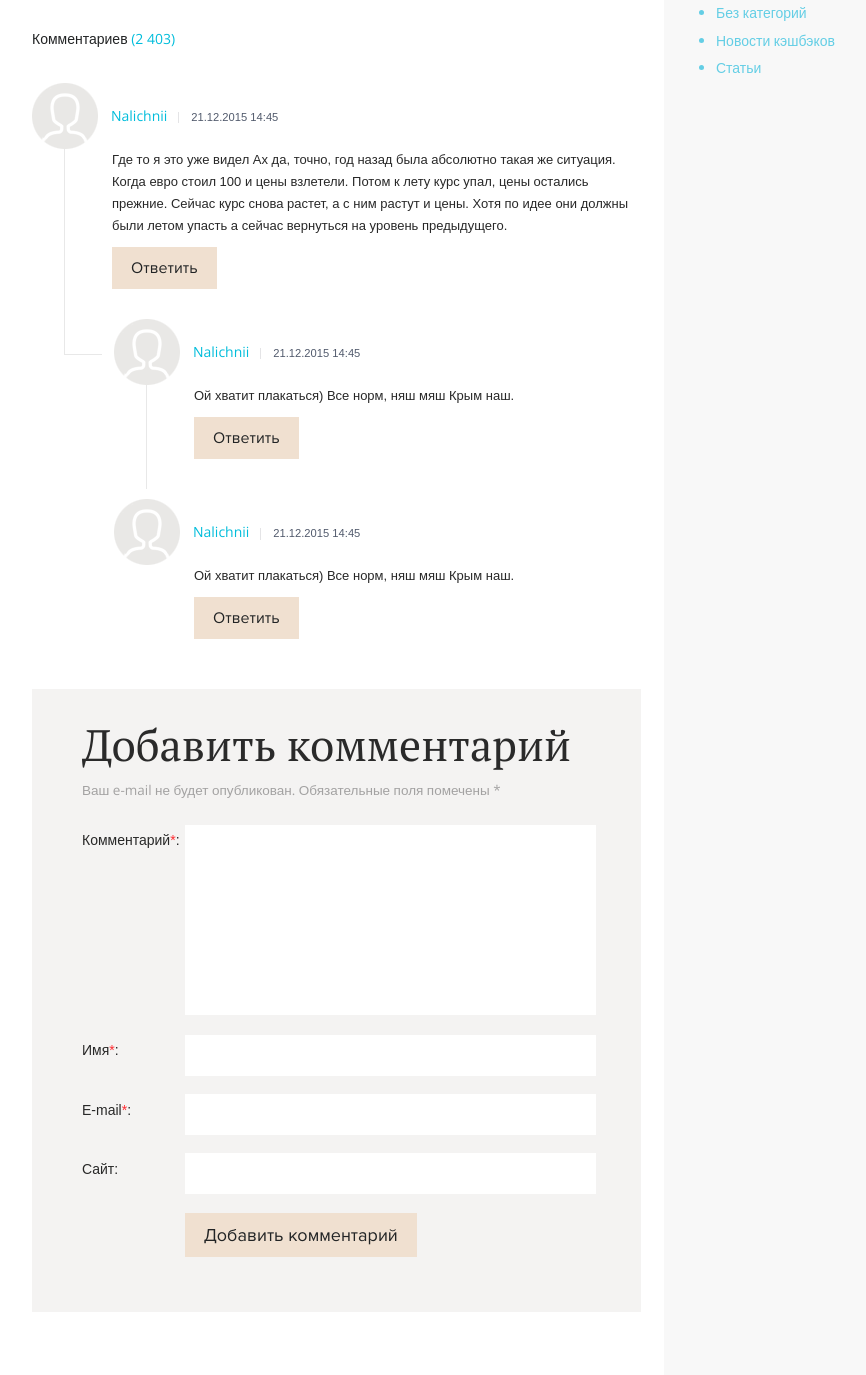
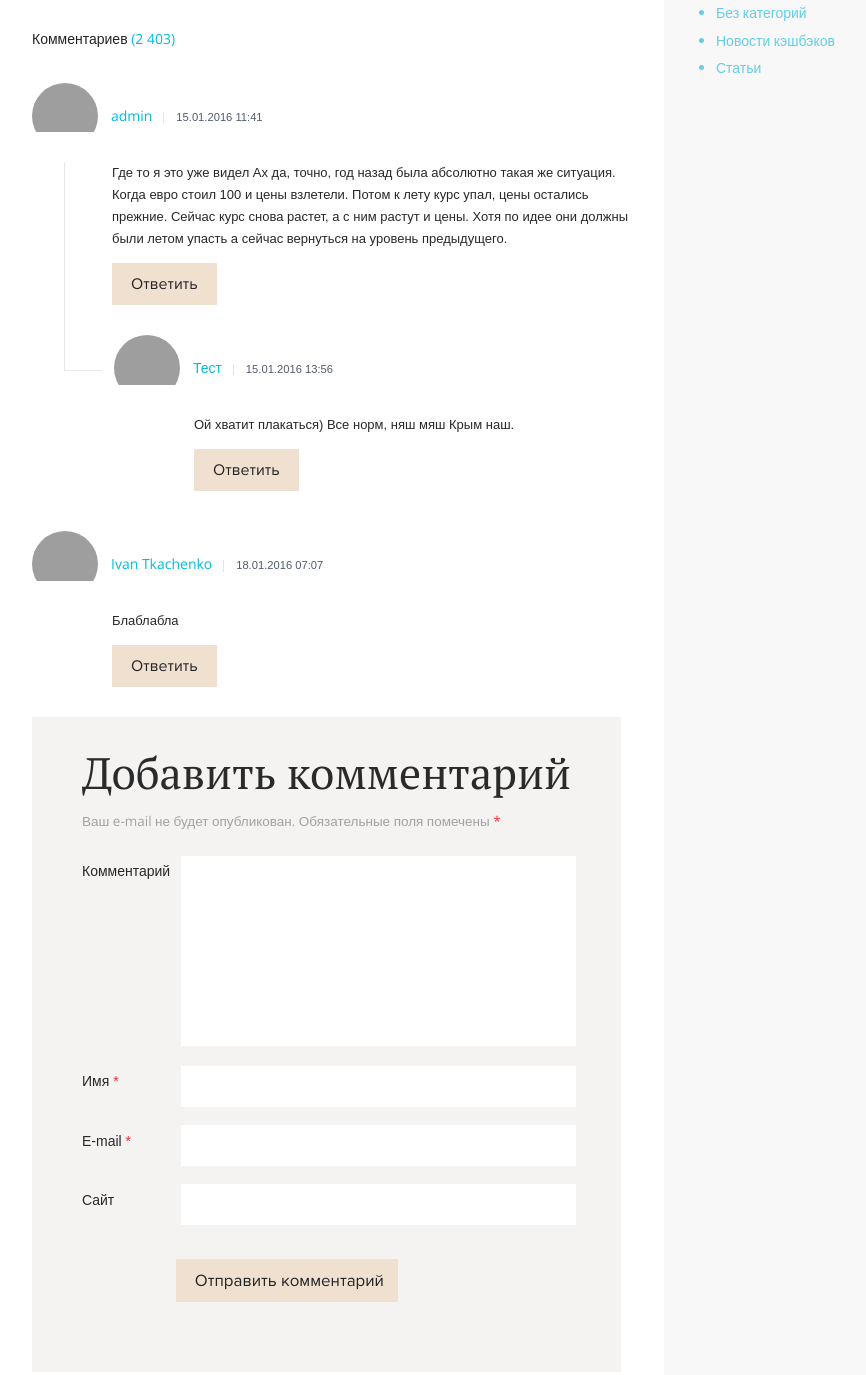
Before and after one commit to kkambucha/kopikot, a website: page src/post.html in a window 1280 px wide. Shown: the part 872-2247 px from the top of the page, without its empty margins (148-1014 px from the left). Drawn offline with nearby package versions, Linux system fonts and the light colour scheme; files that its build step writes are made by us from their sources; grey boxes are pictures that could not be loaded; files whose address does not match are found by name; a web font is replaced by a local one.

Commit message:
add WP styles Form and Comments

```diff
--- a/src/css/partials/media.scss
+++ b/src/css/partials/media.scss
@@ -32,17 +32,21 @@
 	.b-comments__content { padding-left: 43px; }
 	.b-comments__item--has-answer .b-comments__content { background-position: 17px 70px; }
 	.b-comments__text { padding-top: 3px; }
-	.b-comments__item--has-answer .b-comments__item:nth-child(3) { background-position: 17px top; padding-top: 17px; }
-	.b-comments__item--has-answer .b-comments__item { padding-left: 56px; }
+	.b-comments__item--has-answer .b-comments__item:nth-child(3), .b-comments .children { background-position: 17px top; padding-top: 17px; }
+	.b-comments__item--has-answer .b-comments__item, .b-comments .children .b-comments__item { padding-left: 56px; }
 	.b-form { padding: 30px 30px 45px 30px !important; margin-right: 30px; }
-	.b-form__header { font-size: 2.72em !important; }
-	.b-form__text { width: 60%; font-size: 1.3em; margin: 1em 0 0.5em 0; line-height: 1.6em; }
+	.b-form__header, .b-form .comment-reply-title { font-size: 2.72em !important; }
+	.b-form__text, .b-form .comment-notes { width: 60%; font-size: 1.3em; margin: 1em 0 0.5em 0; line-height: 1.6em; }
 	.b-form__elements, .b-form__row, .b-form__label, .b-form__input { display: block; }
-	.b-form__button { padding-left: 0; margin: 2em 0 0 0; }
+	.b-form .comment-form-comment, .b-form .comment-form-author, .b-form .comment-form-email, .b-form .comment-form-url, .b-form .comment-form p label, .b-form .comment-form p input { display: block; }
+	.b-form .comment-form p label { width: auto; }
+	.b-form__button, .b-form p.form-submit { padding-left: 0; margin: 2em 0 0 0; }
 	.b-post__comments { padding-right: 30px; }
 	.l-rightcol { padding-left: 30px; padding-right: 30px; }
 	.b-post__text { margin-bottom: 24px; }
 	.b-aside-menu__list, .b-aside-menu ul { margin-left: -20px; }
+	.b-form p.form-submit input {  }
+	.b-form .comment-notes { width: auto; }
 }
 
 /* ----------------------------- MOBILE --------------------------- */
@@ -61,6 +65,7 @@
 	.b-faces__wrapper, .b-faces__row, .b-faces__img { display: block; }
 	.b-faces { margin-bottom: 0; margin-top: 5px; }
 	.b-form__button { font-size: 0.8em; }
+	.b-form p.form-submit input { font-size: 1em; }
 }
 /* ----------------------------- DESKTOP --------------------------- */
 @media screen and (max-width:1000px) {
--- a/src/css/partials/style.scss
+++ b/src/css/partials/style.scss
@@ -154,6 +154,8 @@ header{ @include clearfix(); font-family: $opensans; padding: 30px 0 0 0; backgr
 }
 .b-post { font-family: $opensans; border-bottom: 1px solid #f3f3f3; padding-bottom: 46px; padding-top: 35px;
     &__head { font-family: $ptserif; color: #2a2a2a; font-size: 4.4em; font-weight: $regular; margin: 0 0 22px 0; }
+    &__head a { color: #2a2a2a; text-decoration: none; }
+    &__head a:hover {  }
     &__info { margin-bottom: 24px; }
     &__comments-count { display: inline-block; font-size: 1.1em; font-weight: $bold; color: #515a6c; }
     &__comments-count:after { content: ' '; display: inline-block; width: 61px; border-top: 1px solid #cdccd2; line-height: 0.3em; height: 0.3em; margin-right: 6px; margin-left: 8px; }
@@ -193,13 +195,20 @@ header{ @include clearfix(); font-family: $opensans; padding: 30px 0 0 0; backgr
     &__item {  }
     &__item--has-answer {  }
     &__header { font-size: 1.4em; line-height: 66px; }
-    &__ava { display: inline-block; width: 66px; height: 66px; border-radius: 50%; float: left; margin-right: 3px; }
+    &__ava { display: inline-block; width: 66px; height: 66px; border-radius: 50%; float: left; margin-right: 3px; overflow: hidden; }
     &__ava img { width: 100%; height: auto; }
     &__author { font-family: $opensans; font-weight: $light; color: #00bddb; text-decoration: none; display: inline-block; margin: 0 7px 0 10px; }
     &__author:hover { text-decoration: underline; }
     &__date { display: inline-block; border-left: 1px solid #e4e4e6; padding-left: 12px; color: #515a6c; font-size: 0.8em; line-height: 1em; }
     &__text { color: #282828; font-size: 1.3em; line-height: 1.7em; margin-bottom: 10px; }
     &__content { padding-left: 80px; padding-bottom: 30px; }
+    .children { padding: 0; background: transparent url('../img/under-comment-back.png') 32px top no-repeat; margin: 0 0 10px 0;
+        .b-comments__content { background:transparent url('../img/comment-back.png') 32px 70px repeat-y; }
+        .b-comments__item { padding-left: 82px; margin-bottom: 10px; }
+        .b-comments__item:last-child .b-comments__content { background: none; }
+    }
+    .comment-reply-link { background: #f0e0d0; color: #222425; font-size: 1.6em; font-family: $prx-reg; text-align: center; text-decoration: none; padding: 11px 19px; display: inline-block; border: 0; transition: $transition; }
+    .comment-reply-link:hover { background: #faede1; }
 }
 .b-comments__item--has-answer {
     .b-comments__content { background:transparent url('../img/comment-back.png') 32px 70px repeat-y; }
@@ -208,18 +217,22 @@ header{ @include clearfix(); font-family: $opensans; padding: 30px 0 0 0; backgr
     .b-comments__item:last-child .b-comments__content { background: none; }
 }
 .b-form { background: #f4f3f2;     padding: 36px 45px 45px 50px; margin-right: 23px; margin-bottom: 72px;
-    &__form {  }
-    &__header { font-family: $ptserif; font-size: 4.4em; color: #2a2a2a; font-weight: $regular; margin: 0; line-height: 0.9em; }
-    &__text { color: #a3a2a2; font-size: 1.35em; margin: 1.2em 0 1.2em 0; font-family: $opensans; }
+    &__form, & .comment-form {  }
+    &__header, & .comment-reply-title { font-family: $ptserif; font-size: 4.4em; color: #2a2a2a; font-weight: $regular; margin: 0; line-height: 0.9em; }
+    &__text, & .comment-notes { color: #a3a2a2; font-size: 1.35em; margin: 1.2em 0 1.2em 0; font-family: $opensans; }
     &__elements { display: table; width: 100%; }
-    &__row { display: table-row; }
-    &__label { display: table-cell; vertical-align: top; color: #282828; font-size: 1.4em; width: 20%; padding-top: 1.2em; padding-right: 5px; }
-    &__input { display: table-cell; }
-    &__input input, &__input textarea { width: 100%; border: 0; font-size: 1.3em; padding: 1em; margin: 0.7em 0; }
-    &__input textarea { resize: none; height: 190px; }
-    &__button { padding-left: 20%; margin: 1em 0; }
-    .error { font-size: 1.3em; margin-bottom: 0.5em; display: block; color: #ff2d33; }
-    input.error, textarea.error { border: 1px solid #ff2d33; color: #282828; }
+    &__row, & .comment-form-comment, & .comment-form-author, & .comment-form-email, & .comment-form-url { display: table-row; }
+    &__label, .comment-form p label { display: table-cell; vertical-align: top; color: #282828; font-size: 1.4em; width: 20%; padding-top: 1.2em; padding-right: 5px; }
+    &__input, .comment-form p input { display: table-cell; }
+    &__input input, &__input textarea, .comment-form p input, .comment-form p textarea { width: 100%; border: 0; font-size: 1.3em; padding: 1em; margin: 0.7em 0; }
+    &__input textarea, .comment-form p textarea { resize: none; height: 190px; }
+    &__button, & p.form-submit { padding-left: 20%; margin: 1em 0; display: inline-block; }
+    & p.form-submit { font-size: 1.3em; }
+    & p.form-submit input { margin-left: -5px; padding: 11px 19px; }
+    label.error { font-size: 1.3em; margin-bottom: 0.5em !important; display: block !important; color: #ff2d33 !important; width: auto !important; }
+    input.error, textarea.error, & p.form-submit input.error, & p.form-submit textarea.error { border: 1px solid #ff2d33 !important; color: #282828 !important; }
+    .submit { font-size: 1.8em; font-family: $prx-reg; text-decoration: none; text-align: center; padding: 11px 19px; display: inline-block; transition: $transition; border: 0; background: #f0e0d0; color: #222425; }
+    .submit:hover { background: #faede1; }
 }
 .pagination { display: block; margin: 30px 0; font-size: 1.8em; font-family: $opensans;
     .page-numbers { text-decoration: none; display: inline-block; margin-right: 0.3em; color: #00bddb; }
@@ -234,7 +247,7 @@ header{ @include clearfix(); font-family: $opensans; padding: 30px 0 0 0; backgr
 /*-----------------------------------HELPERS----------------------------------*/
 .bordered { border:1px solid red; }
 .h-background { background: #fff; }
-.red { color: #ff2c32; }
+.red, .required { color: #ff2c32; }
 
 /*
 fonts
--- a/src/js/partials/app.js
+++ b/src/js/partials/app.js
@@ -41,8 +41,8 @@ $(document).ready(function(){
 	}, "Пожалуйста, введите корректный email.");
 
 
-	if($('#post-form').length > 0){
-		$('#post-form').validate({
+	if($('#commentform').length > 0){
+		$('#commentform').validate({
 			lang: 'ru',
 			invalidHandler: function(event, validator) {
 		    // 'this' refers to the form
--- a/src/post.html
+++ b/src/post.html
@@ -37,7 +37,9 @@
 					</div>
 				</div>
 
-				<div class="b-comments">
+				//= template/comments.html
+
+				<!--div class="b-comments" style="background: pink;">
 					<div class="b-comments__item b-comments__item--has-answer">
 
 						<div class="b-comments__header">
@@ -93,45 +95,8 @@
 						</div>
 
 					</div>
-				</div>
+				</div-->
 
-				<div class="b-form">
-					<form action="#" method="POST" class="b-form__form" id="post-form">
-						<h5 class="b-form__header">Добавить комментарий</h5>
-						<p class="b-form__text">Ваш e-mail не будет опубликован. Обязательные поля помечены *</p>
-
-						<div class="b-form__elements">
-							<div class="b-form__row">
-								<label for="comment_text" class="b-form__label">Комментарий<span class="red">*</span>:</label>
-								<div class="b-form__input">
-									<textarea name="comment_text" id="" cols="30" rows="10" required></textarea>
-								</div>
-							</div>
-							<div class="b-form__row">
-								<label for="name" class="b-form__label">Имя<span class="red">*</span>:</label>
-								<div class="b-form__input">
-									<input type="text" name="name" required>
-								</div>
-							</div>
-							<div class="b-form__row">
-								<label for="email" class="b-form__label">E-mail<span class="red">*</span>:</label>
-								<div class="b-form__input">
-									<input type="text" name="email" required>
-								</div>
-							</div>
-							<div class="b-form__row">
-								<label for="site" class="b-form__label">Сайт:</label>
-								<div class="b-form__input">
-									<input type="text" name="site">
-								</div>
-							</div>
-						</div>
-
-						<div class="b-form__button">
-							<input type="submit" class="btn btn--form" value="Добавить комментарий" title="Добавить комментарий">
-						</div>
-					</form>
-				</div>
 
 			</div>
 
--- /dev/null
+++ b/src/template/comments.html
@@ -0,0 +1,83 @@
+<div id="comments" class="comments b-comments">
+
+        <!-- heads up: starting < for the html tag (li or div) in the next line: -->
+    <div class="b-comments__item b-comments__item--has-answer parent" id="comment-2">
+
+        <div class="b-comments__header">
+            <div class="b-comments__ava">
+                <img alt="" src="http://2.gravatar.com/avatar/8735383c6f1d7aec3e3f441314ffad41?s=96&amp;d=mm&amp;r=g" srcset="http://2.gravatar.com/avatar/8735383c6f1d7aec3e3f441314ffad41?s=96&amp;d=mm&amp;r=g 2x" class="avatar avatar-96 photo" height="96" width="96">
+            </div>
+            <a href="#" title="admin" class="b-comments__author">admin</a>
+            <div class="b-comments__date">15.01.2016 11:41</div>
+        </div>
+
+        <div class="b-comments__content">
+            <div class="b-comments__text">
+                <p>Где то я это уже видел Ах да, точно, год назад была абсолютно такая же ситуация. Когда евро стоил 100 и цены взлетели. Потом к лету курс упал, цены остались прежние. Сейчас курс снова растет, а с ним растут и цены. Хотя по идее они должны были летом упасть а сейчас вернуться на уровень предыдущего.</p>
+            </div>
+
+            <a rel="nofollow" class="comment-reply-link" href="http://192.168.1.24:8080/?p=8&amp;replytocom=2#respond" onclick="return addComment.moveForm( &quot;div-comment-2&quot;, &quot;2&quot;, &quot;respond&quot;, &quot;8&quot; )" aria-label="Комментарий к записи admin">Ответить</a>
+        </div>
+
+    </div>
+    <ul class="children">
+
+        <!-- heads up: starting < for the html tag (li or div) in the next line: -->
+        <div class="b-comments__item" id="comment-3">
+
+            <div class="b-comments__header">
+                <div class="b-comments__ava">
+                    <img alt="" src="http://0.gravatar.com/avatar/35b5041e43eea9c2163f635ad715ea55?s=96&amp;d=mm&amp;r=g" srcset="http://0.gravatar.com/avatar/35b5041e43eea9c2163f635ad715ea55?s=96&amp;d=mm&amp;r=g 2x" class="avatar avatar-96 photo" height="96" width="96">
+                </div>
+                <a href="#" title="Тест" class="b-comments__author">Тест</a>
+                <div class="b-comments__date">15.01.2016 13:56</div>
+            </div>
+
+            <div class="b-comments__content">
+                <div class="b-comments__text">
+                    <p>Ой хватит плакаться) Все норм, няш мяш Крым наш.</p>
+                </div>
+
+                <a rel="nofollow" class="comment-reply-link" href="http://192.168.1.24:8080/?p=8&amp;replytocom=3#respond" onclick="return addComment.moveForm( &quot;div-comment-3&quot;, &quot;3&quot;, &quot;respond&quot;, &quot;8&quot; )" aria-label="Комментарий к записи Тест">Ответить</a>
+            </div>
+
+        </div>
+        <!-- #comment-## -->
+    </ul><!-- .children -->
+    <!-- #comment-## -->
+
+        <!-- heads up: starting < for the html tag (li or div) in the next line: -->
+    <div class="b-comments__item" id="comment-4">
+
+        <div class="b-comments__header">
+            <div class="b-comments__ava">
+                <img alt="" src="http://2.gravatar.com/avatar/2ec1854803175c18af1c50953faed1eb?s=96&amp;d=mm&amp;r=g" srcset="http://2.gravatar.com/avatar/2ec1854803175c18af1c50953faed1eb?s=96&amp;d=mm&amp;r=g 2x" class="avatar avatar-96 photo" height="96" width="96">
+            </div>
+            <a href="#" title="Ivan Tkachenko" class="b-comments__author">Ivan Tkachenko</a>
+            <div class="b-comments__date">18.01.2016 07:07</div>
+        </div>
+
+        <div class="b-comments__content">
+            <div class="b-comments__text">
+                <p>Блаблабла</p>
+            </div>
+            <a rel="nofollow" class="comment-reply-link" href="http://192.168.1.24:8080/?p=8&amp;replytocom=4#respond" onclick="return addComment.moveForm( &quot;div-comment-4&quot;, &quot;4&quot;, &quot;respond&quot;, &quot;8&quot; )" aria-label="Комментарий к записи Ivan Tkachenko">Ответить</a>
+        </div>
+
+    </div>
+    <!-- #comment-## -->
+
+
+    <div class="b-form">
+    					<div id="respond" class="comment-respond">
+    			<h3 id="reply-title" class="comment-reply-title">Добавить комментарий <small><a rel="nofollow" id="cancel-comment-reply-link" href="/?p=8#respond" style="display:none;">Отменить ответ</a></small></h3>				<form action="http://192.168.1.24:8080/wp-comments-post.php" method="post" id="commentform" class="comment-form" novalidate="novalidate">
+    					<p class="comment-notes"><span id="email-notes">Ваш e-mail не будет опубликован.</span> Обязательные поля помечены <span class="required" aria-required="true">*</span></p><p class="comment-form-comment"><label for="comment">Комментарий</label> <textarea id="comment" name="comment" cols="45" rows="8" aria-required="true" required="required"></textarea></p><p class="comment-form-author"><label for="author">Имя <span class="required" aria-required="true">*</span></label> <input id="author" name="author" type="text" value="" size="30" aria-required="true" required="required"></p>
+    <p class="comment-form-email"><label for="email">E-mail <span class="required" aria-required="true">*</span></label> <input id="email" name="email" type="text" value="" size="30" aria-describedby="email-notes" aria-required="true" required="required"></p>
+    <p class="comment-form-url"><label for="url">Сайт</label> <input id="url" name="url" type="text" value="" size="30"></p>
+    <p class="form-submit"><input name="submit" type="submit" id="submit" class="submit" value="Отправить комментарий"> <input type="hidden" name="comment_post_ID" value="8" id="comment_post_ID">
+    <input type="hidden" name="comment_parent" id="comment_parent" value="0">
+    </p>				</form>
+    					</div><!-- #respond -->
+    		</div>
+
+</div>
```
Also changed, not shown: src/index.html (+1 -1 lines), src/template/form-old.html (added, +35 -0 lines), src/template/form.html (added, +40 -0 lines), src/template/header.html (+3 -1 lines).
